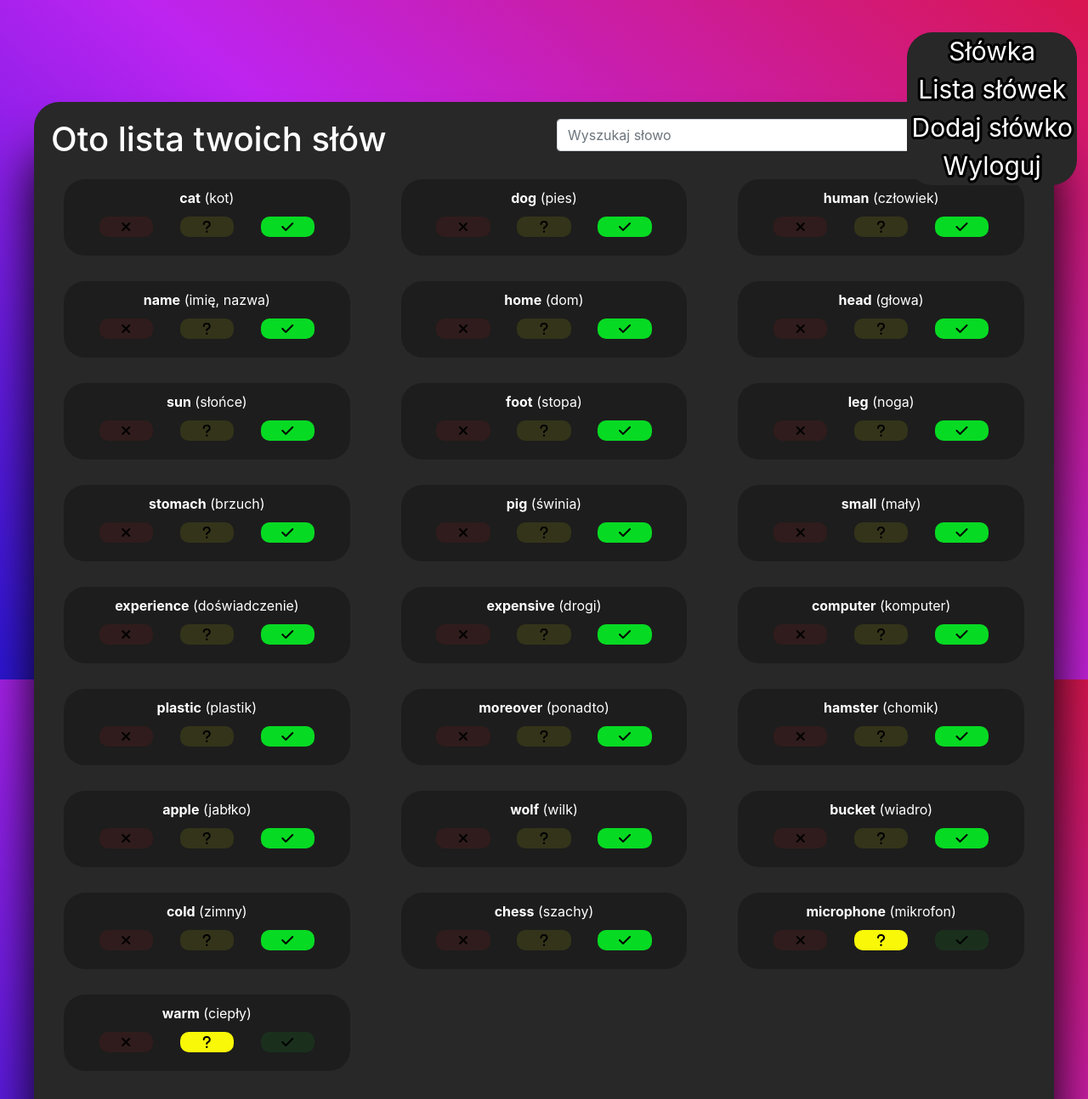
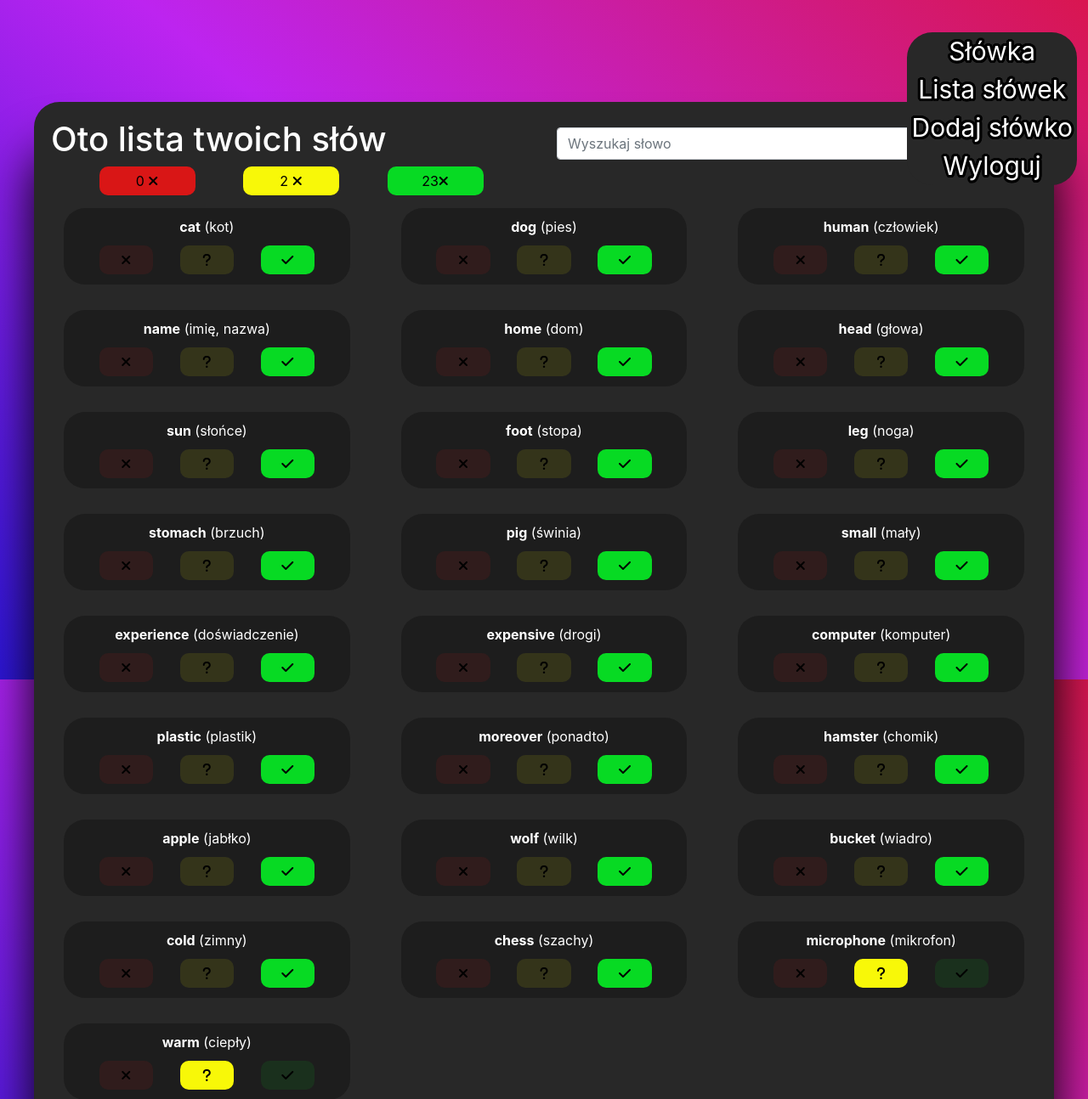
Before and after one commit to Korek-F/Django-WordsApp, a Django app: page /word_list in a window 1280 px wide. Shown: the top 1294 px of the page at 85% size. Run offline with Django 3.2, Linux system fonts and the light colour scheme; a user stored in the database is signed in; data comes from the database, SQL or seed files in the repository; both versions use the stored data as it was after the commit; some libraries are stand-ins or nearby versions.

Commit message:
Edycja listy słow

```diff
--- a/static/style.css
+++ b/static/style.css
@@ -2,6 +2,7 @@
     box-sizing: border-box;
     margin:0;
     padding: 0;
+    user-select: none;
 }
 body{
     background: rgb(45,22,217);
@@ -216,6 +217,7 @@ button:active, button:focus{
     width: 20%!important;
     text-align: center;
     border-radius: 10px;
+    padding:5px!important;
 }
 .word_list_red{
     margin-left: 10%;
--- a/wordapi/templates/wordapi/word_list.html
+++ b/wordapi/templates/wordapi/word_list.html
@@ -3,14 +3,24 @@
 {%block content%}
     <div class="my_container2">
         <div class="row">
-            <div class="col-sm-12 col-md-6">
+            <div    class="col-sm-12 col-md-6">
                 <h1>Oto lista twoich słów </h1>
+                <div>
+                    <div class="word_list_icon word_list_red word_list_red_active">
+                        {{r_word}} <i class="fas fa-times"></i>
+                    </div>
+                    <div class="word_list_icon word_list_yellow word_list_yellow_active">
+                        {{y_word}} <i class="fas fa-times"></i>
+                    </div>
+                    <div class="word_list_icon word_list_green word_list_green_active">
+                        {{g_word}}<i class="fas fa-times"></i>
+                    </div>
+                </div>
             </div>
-            <div class="col-sm-12 col-md-6">
+            <div class="col-sm-12 col-md-6" style="margin-top: 10px!important;">
                 <input type="text" id="word_list_get" class="form-control" placeholder="Wyszukaj słowo"/>
             </div>
         </div>
-        <div style="clear:both"></div>
         <div id="word_list_container" class="row">
             {%for word in words%}
             <div class="col-md-4 col-sm-12">
--- a/wordapi/views.py
+++ b/wordapi/views.py
@@ -118,7 +118,18 @@ class WordListView(LoginRequiredMixin,View):
     def get(self, request):
         user = request.user.profile
         words = ProfileWord.objects.filter(owner=user)
-        return render(request, "wordapi/word_list.html", {'words':words})
+        word_count = words.count()
+        r_word = words.filter(status="NIEZNAM").count()
+        y_word = words.filter(status="KOJARZE").count()
+        g_word = words.filter(status="ZNAM").count()
+        context={
+            'words':words,
+            "word_count":word_count,
+            "r_word":r_word,
+            "y_word":y_word,
+            "g_word":g_word,
+        }
+        return render(request, "wordapi/word_list.html", context)
 
 
 def restart_words(request):
```
Also changed, not shown: db.sqlite3.
